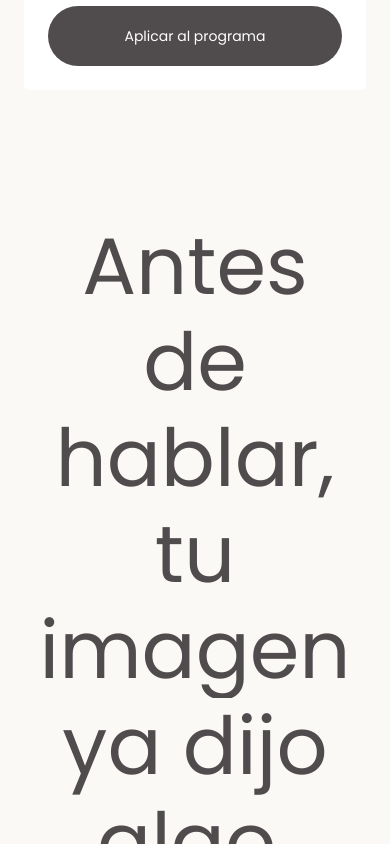
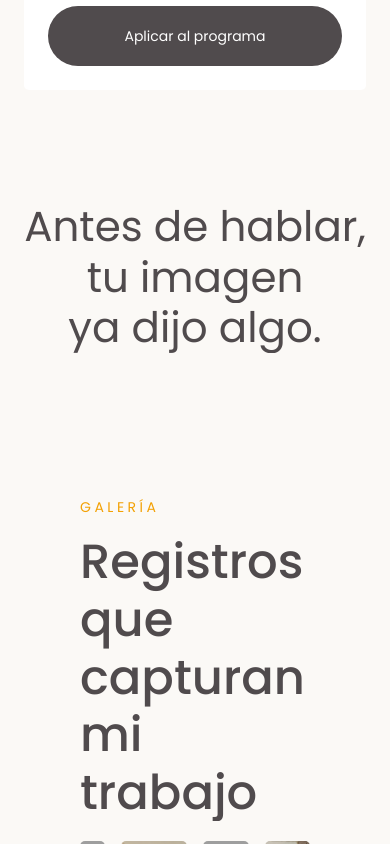
Before and after one commit to DunaStudio/dani_arena, a Next.js app: page / in a window 390 px wide. Shown: the part 5500-6344 px from the top of the page. Built offline with nearby package versions, Linux system fonts and the light colour scheme; grey boxes are pictures that could not be loaded.

Commit message:
frase section mobile

```diff
--- a/sections/FraseSection.tsx
+++ b/sections/FraseSection.tsx
@@ -2,23 +2,23 @@ import { RevealLine } from "@/components/motion";
 
 export default function FraseSection() {
   return (
-    <div className="bg-porcelain w-full p-20 flex justify-center items-center">
+    <div className="bg-porcelain w-full px-6 py-16 md:p-20 flex justify-center items-center">
       <div className="max-w-300">
         <RevealLine
           delay={0.08}
-          className="text-center text-charcoal text-[80px] font-normal leading-[1.2]"
+          className="text-center text-charcoal text-[42px] md:text-[80px] font-normal leading-[1.2]"
         >
           Antes de hablar, <br />
         </RevealLine>
         <RevealLine
           delay={0.16}
-          className="text-center text-charcoal text-[80px] font-normal leading-[1.2]"
+          className="text-center text-charcoal text-[42px] md:text-[80px] font-normal leading-[1.2]"
         >
           tu imagen
         </RevealLine>
         <RevealLine
           delay={0.24}
-          className="text-center text-charcoal text-[80px] font-normal leading-[1.2]"
+          className="text-center text-charcoal text-[42px] md:text-[80px] font-normal leading-[1.2]"
         >
           {" "}
           ya dijo algo.
```
